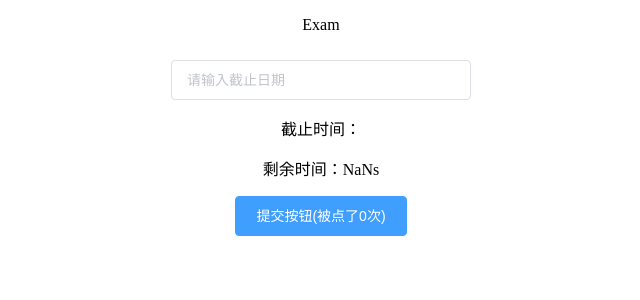
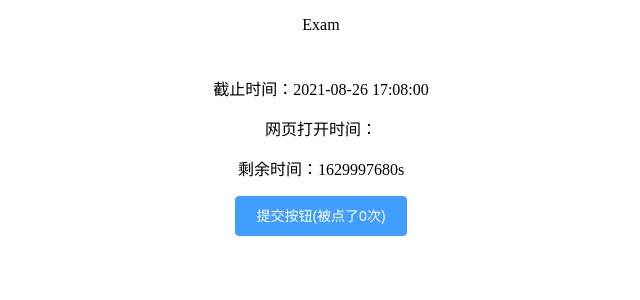
Before and after one commit to sink12138/questionnaire-planet, a Vue app in the folder frontend/: page /exam/new in a window 1280 px wide. Shown: the top 300 px of the page, without its empty margins (319-959 px from the left). Built offline with nearby package versions, Linux system fonts and the light colour scheme; no server answers; sample sign-in values are in the browser's storage; what vue-to-pdf would draw is missing.

Commit message:
考试问卷计时器2.5

```diff
--- a/frontend/src/views/Exam.vue
+++ b/frontend/src/views/Exam.vue
@@ -5,8 +5,8 @@
     </el-header>
 
     <div class="timer">
-      <el-input v-model="deadlline" autocomplete="off" style="width: 300px" placeholder="请输入截止日期"></el-input>
       <p>截止时间：{{ deadlline }}</p>
+      <p>网页打开时间：{{ nowtime }}</p>
       <p>剩余时间：{{ lefttime }}s</p>
     </div>
 
@@ -25,7 +25,7 @@
 export default {
   data() {
     return {
-      deadlline: "",
+      deadlline: "2021-08-26 17:08:00",
       nowtime: "",
       lefttime: 0,
       counter: 0,
@@ -38,6 +38,7 @@ export default {
     }).then((res) => {
       if (res.data.success == true) {
         this.nowtime = new Date(res.data.time).getTime() / 1000;
+        console.log(this.nowtime)
       } else {
         this.$message.error(res.data.message);
       }
@@ -51,7 +52,7 @@ export default {
 
     this.timer = setInterval(()=>{
         this.lefttimes--
-        if(this.lefttimes===0){
+        if(this.lefttimes == 0){
           this.submit();
           clearInterval(this.timer);
         }
```
